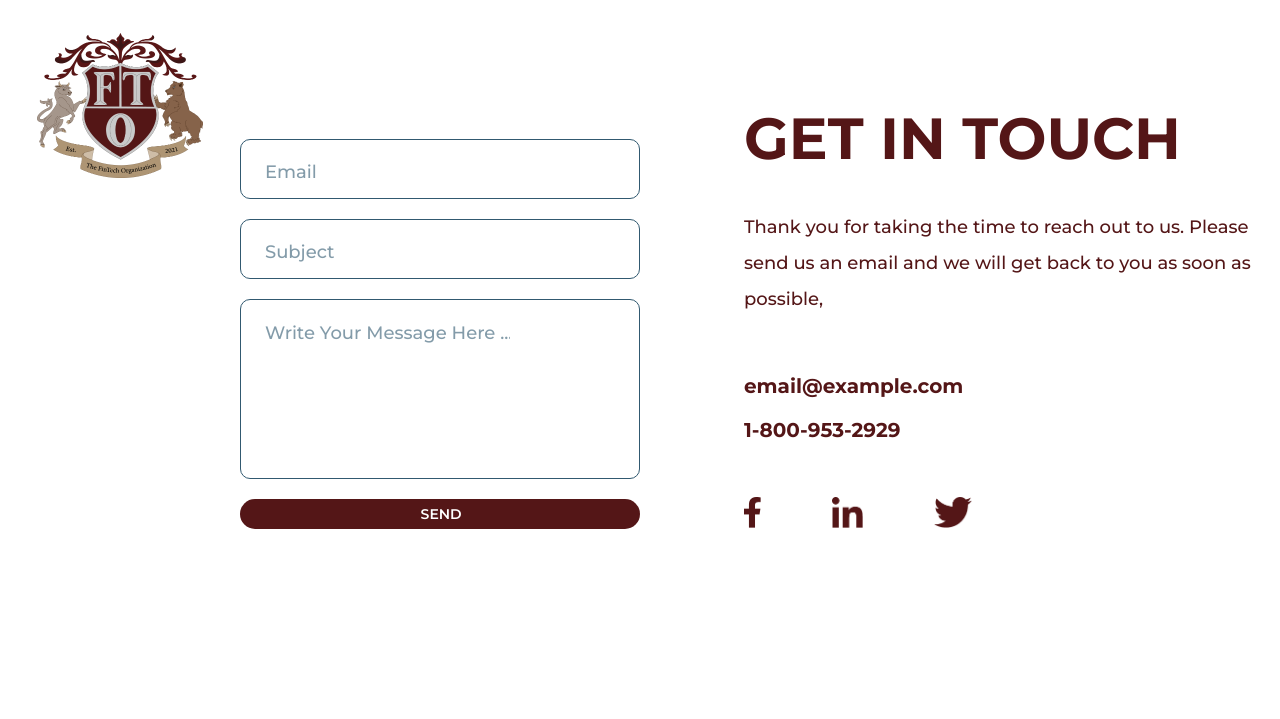
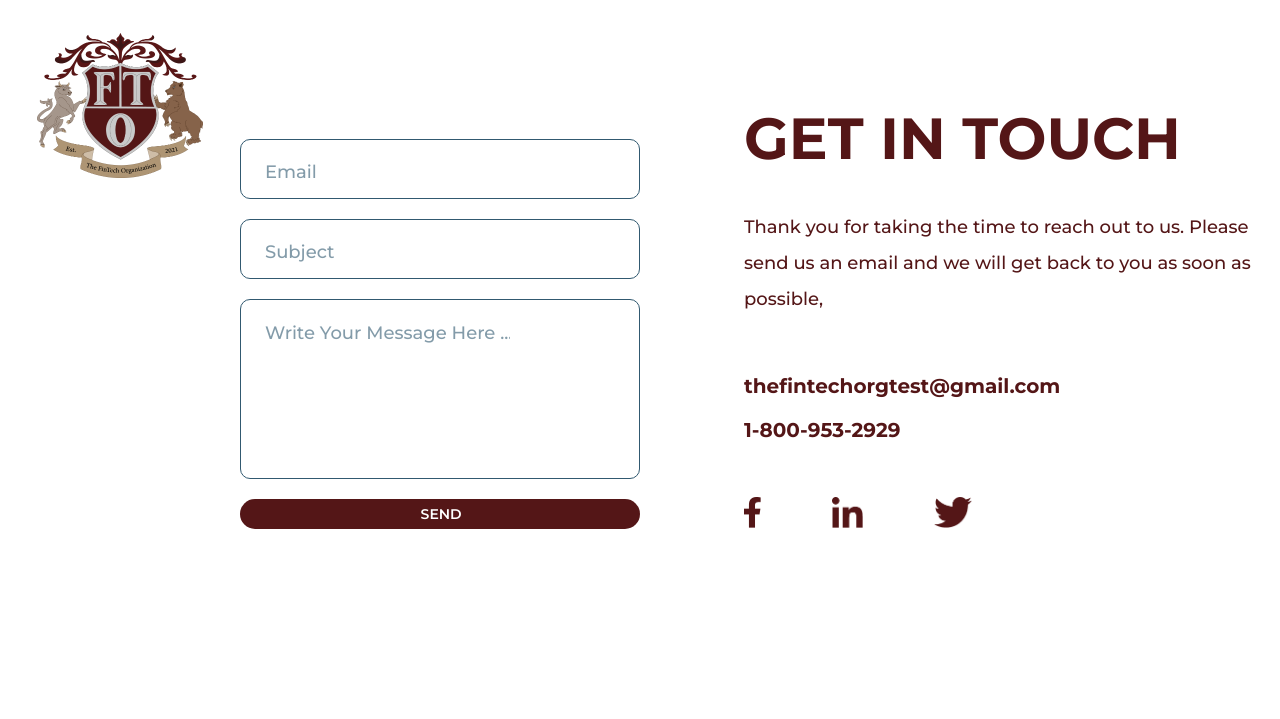
Before and after one commit to jeffamaxey/stock-and-options-analysis, a Flask app: page /contact in a window 1280 px wide. Shown: the top 719 px of the page. Run offline with Flask 2, Linux system fonts and the light colour scheme.

Commit message:
Changed email in html

```diff
--- a/view/templates/contact-page.html
+++ b/view/templates/contact-page.html
@@ -193,7 +193,7 @@
             soon as possible,
           </div>
           <div class="x1-800-953-2929-kXflxP">1-800-953-2929</div>
-          <div class="emailexamplecom-kXflxP">email@example.com</div>
+          <div class="emailexamplecom-kXflxP">thefintechorgtest@gmail.com</div>
         </div>
         <div class="get-in-touch-C61RwL">GET IN TOUCH</div>
         <div class="send-button-C61RwL smart-layers-pointers">
@@ -238,7 +238,7 @@
             soon as possible,
           </div>
           <div class="x1-800-953-2929-kXflxP">1-800-953-2929</div>
-          <div class="emailexamplecom-kXflxP">email@example.com</div>
+          <div class="emailexamplecom-kXflxP">thefintechorgtest@gmail.com</div>
           <div class="group-55-kXflxP">
             <a href="https://facebook.com" target="_blank"
               ><img class="facebook-f-eXjJNO smart-layers-pointers" src="../static/img/facebook-f@1x.png"
@@ -282,7 +282,7 @@
             soon as possible,
           </div>
           <div class="x1-800-953-2929-kXflxP">1-800-953-2929</div>
-          <div class="emailexamplecom-kXflxP">email@example.com</div>
+          <div class="emailexamplecom-kXflxP">thefintechorgtest@gmail.com</div>
           <div class="group-55-kXflxP">
             <a href="https://facebook.com" target="_blank"
               ><img class="facebook-f-eXjJNO smart-layers-pointers" src="../static/img/facebook-f@1x.png"
@@ -341,7 +341,7 @@
         <div class="information-box-C61RwL">
           <div class="thank-you-reach-us-please-send-kXflxP">Thank you reach out to us. Please send</div>
           <div class="x1-800-953-2929-kXflxP">1-800-953-2929</div>
-          <div class="emailexamplecom-kXflxP">email@example.com</div>
+          <div class="emailexamplecom-kXflxP">thefintechorgtest@gmail.com</div>
           <div class="group-35-kXflxP">
             <a href="https://facebook.com" target="_blank"
               ><img class="facebook-f-J0iJ68 smart-layers-pointers" src="../static/img/facebook-f-9@1x.png"
```
